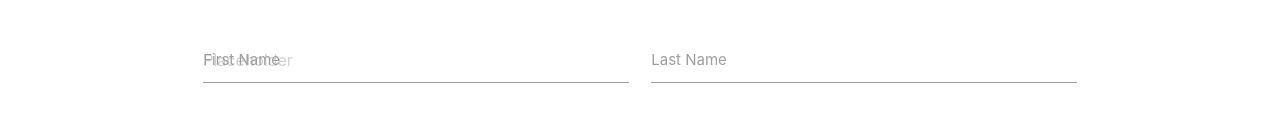
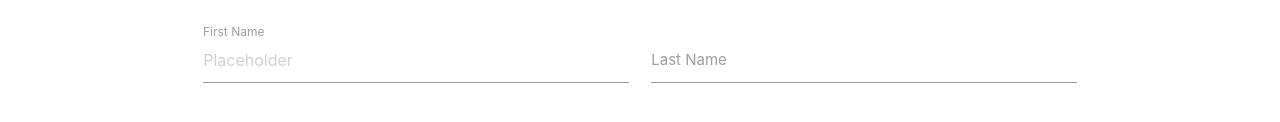
Before and after one commit to angeladanae/gh, a plain HTML site: page public/contact.html in a window 1280 px wide. Shown: the part 178-300 px from the top of the page. Drawn offline with nearby package versions, Linux system fonts and the light colour scheme.

Commit message:
fixed materialize2

```diff
--- a/public/contact.html
+++ b/public/contact.html
@@ -47,7 +47,7 @@
   </div>
 
         <!-- Compiled and minified JavaScript -->
-        <script src="https://cdnjs.cloudflare.com/ajax/libs/materialize/1.0.0/js/materialize.min.js%22%3E</script>
+        <script src="https://cdnjs.cloudflare.com/ajax/libs/materialize/1.0.0/js/materialize.min.js"></script>
 
 </body>
 </html>
```
Also changed, not shown: public/index.html (+1 -1 lines).
